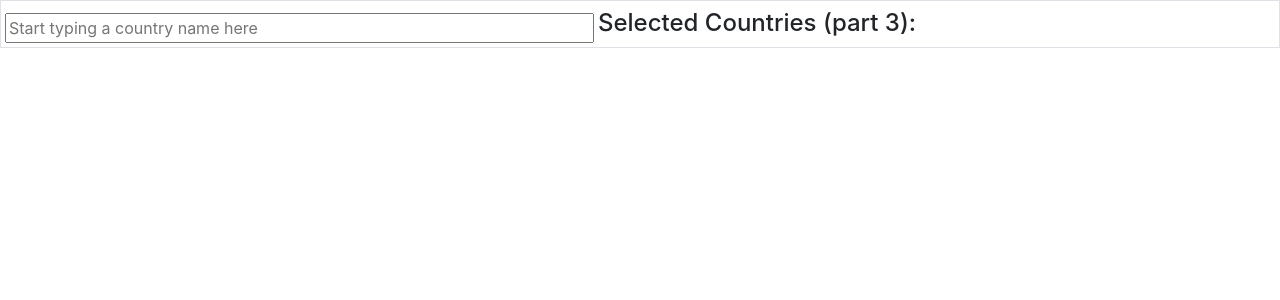
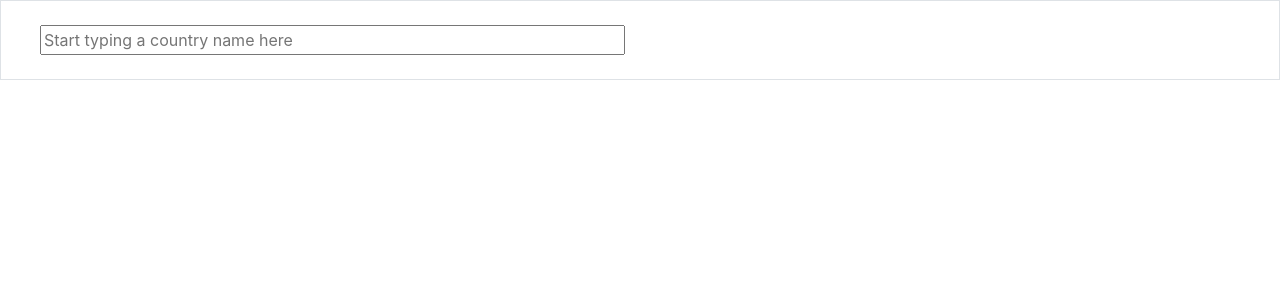
Before and after one commit to deconstructionalism/admithub-code-challenge, a React (Create React App) app in the folder client/: page / in a window 1280 px wide. Shown: the top 300 px of the page. Built offline with nearby package versions, Linux system fonts and the light colour scheme.

Commit message:
style(client): better layout

```diff
--- a/client/src/App.js
+++ b/client/src/App.js
@@ -30,12 +30,18 @@ const App = () => {
   }
 
   return (
-    <div className="row w-100 d-flex pt-2">
+    <div className="row p-4">
+
+      <div className="col">
 
         <Search
           pinned={ pinned }
           togglePinned={ togglePinned }
         />
+
+      </div>
+
+      <div className="col">
 
         <SelectedCountries
           pinned={ pinned }
@@ -43,6 +49,8 @@ const App = () => {
         />
 
       </div>
+
+    </div>
   )
 }
 
--- a/client/src/components/Search.js
+++ b/client/src/components/Search.js
@@ -87,7 +87,7 @@ const Search = ({
   )
 
   return (
-    <div className="flex-grow-1 m-1">
+    <div>
 
       <input
         className="w-100"
--- a/client/src/components/SelectedCountries.js
+++ b/client/src/components/SelectedCountries.js
@@ -15,6 +15,8 @@ const SelectedCountries = ({
 
   // LOGIC
 
+  if (pinned.length === 0) { return null }
+
   // generate list of pinned countries
   const CountryList = pinned
     .map((data, index) => (
@@ -26,12 +28,17 @@ const SelectedCountries = ({
       />
     ))
 
+  const containerStyle = { paddingTop: '1.875rem' }
+
   return (
-    <div className="flex-grow-1">
-      <h4> Selected Countries (part 3): </h4>
+    <div style={ containerStyle }>
+
+      <h4 className="mt-2">Selected Countries</h4>
+
       <ul className="list-group pr-2">
         { CountryList }
       </ul>
+
     </div>
   )
 }
```
Lines whose indentation alone changed are shown as unchanged.
